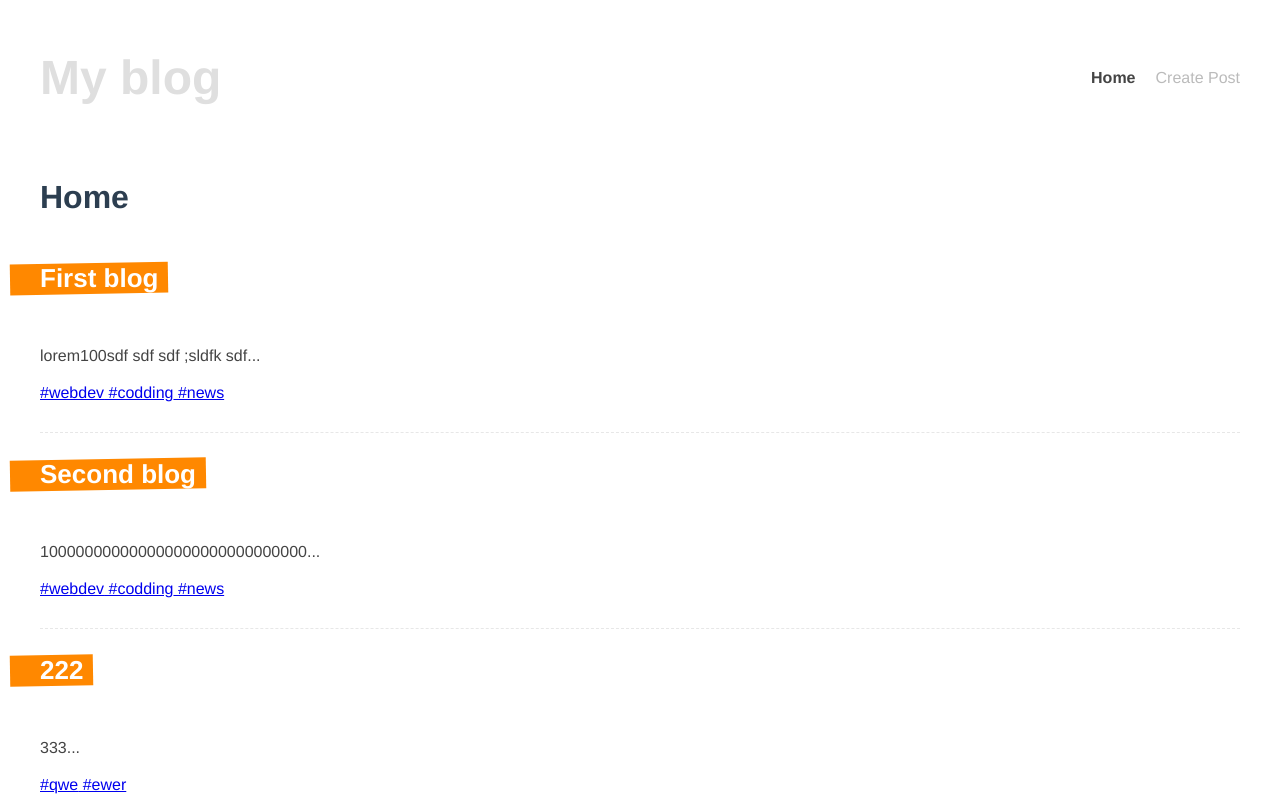
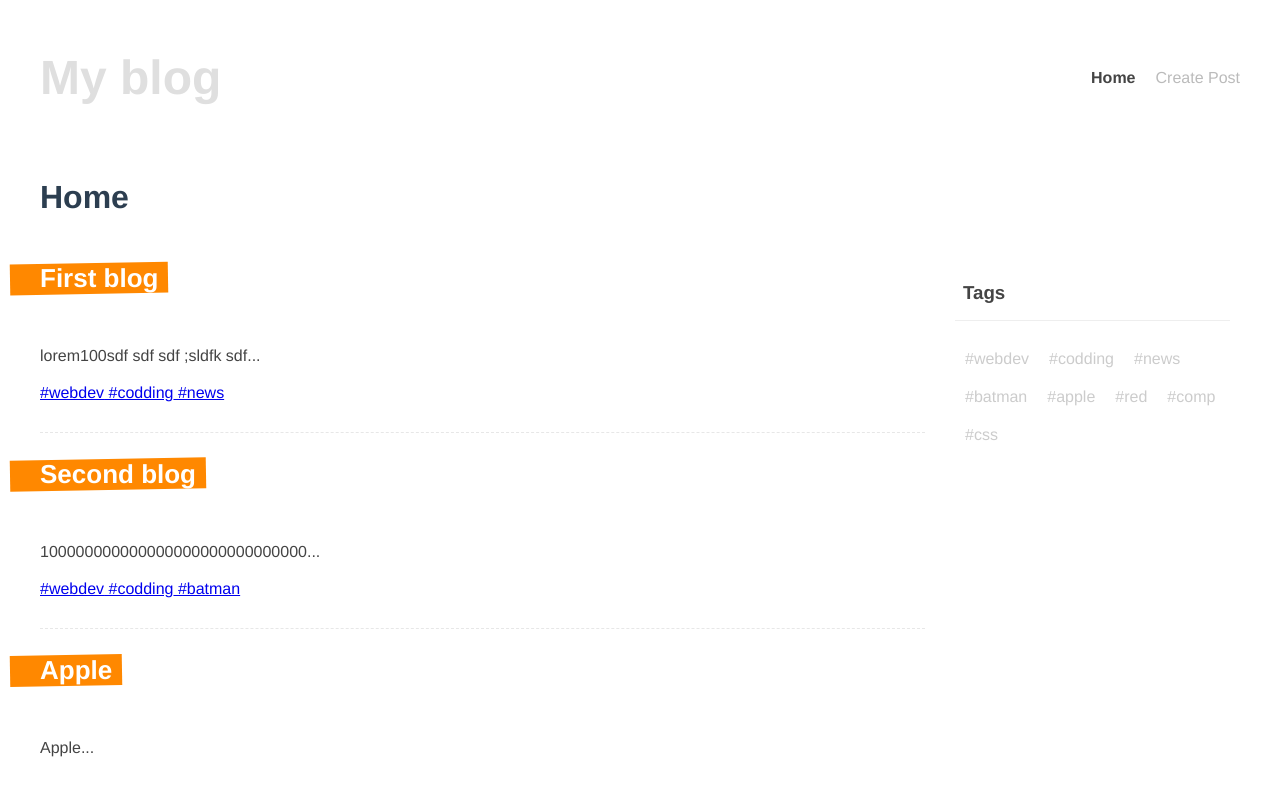
Before and after one commit to Kirill222/vue_composition_api, a Vue app: page / in a window 1280 px wide. Shown: the top 800 px of the page. Built offline with nearby package versions, Linux system fonts and the light colour scheme; data requests are answered from the project's data file.

Commit message:
19 Tag cloud created. Needs to be modified

```diff
--- a/data/db.json
+++ b/data/db.json
@@ -17,23 +17,31 @@
       "tags": [
         "webdev",
         "codding",
-        "news"
+        "batman"
       ]
     },
     {
-      "title": "222",
-      "body": "333",
+      "title": "Apple",
+      "body": "Apple",
+      "tags": [],
+      "id": 3
+    },
+    {
+      "title": "www",
+      "body": "www",
       "tags": [
-        "qwe",
-        "ewer"
+        "apple",
+        "red",
+        "comp",
+        "css"
       ],
       "id": 4
     },
     {
-      "title": "sds",
-      "body": "sdsdsd",
+      "title": "444",
+      "body": "444",
       "tags": [
-        "asdasd"
+        "css"
       ],
       "id": 5
     }
--- /dev/null
+++ b/src/components/TagCloud.vue
@@ -0,0 +1,53 @@
+<template>
+  <div class="tag-cloud">
+      <h3>Tags</h3>
+      <div v-for="tag in tags" :key="tag">
+          <router-link :to="{name: 'Tag', params: {tag: tag}}">
+              #{{tag}}
+          </router-link>
+      </div>
+  </div>
+</template>
+
+<script>
+import useTags from '../composables/useTags.js'
+
+export default {
+    props: ['posts'],
+    setup(props) {
+        const {tags} = useTags(props.posts)
+        console.log(tags)
+
+        return {tags}
+    }
+}
+</script>
+
+<style>
+
+.tag-cloud {
+    padding: 10px;
+}
+
+.tag-cloud h3 {
+    border-bottom: 1px solid #eee;
+    padding: 16px 8px;
+    color: #444;
+}
+
+.tag-cloud div {
+    display: inline-block;
+    padding: 10px;
+}
+
+.tag-cloud a {
+    color: #ccc;
+    text-decoration: none;
+}
+
+.tag-cloud a.router-link-active {
+    color: #ff8800;
+    font-weight: bold;
+}
+
+</style>
--- /dev/null
+++ b/src/composables/useTags.js
@@ -0,0 +1,21 @@
+//take in an array of posts
+//create a new tag set (SET is a special type of data in JS that does not allow duplicates)
+//add the tags of each post to the tag set
+//return a single array based on the set
+
+import { ref } from "@vue/reactivity"
+
+const useTags = (posts) => {
+    let tags = ref([])
+    const tagSet = new Set()
+
+    posts.forEach(post => {
+        post.tags.forEach(tag => tagSet.add(tag))
+    })
+
+    tags.value = [...tagSet]
+
+    return {tags}
+}
+
+export default useTags
--- a/src/router/index.js
+++ b/src/router/index.js
@@ -27,6 +27,7 @@
     path: '/tags/:tag',
     name: 'Tag',
     component: Tag,
+    props: true
   }
 ]
 
--- a/src/views/Home.vue
+++ b/src/views/Home.vue
@@ -1,9 +1,12 @@
 <template>
   <div class="home">
     <h1>Home</h1>
+
     <div v-if="error" style="color: red;">{{error}}</div>
-    <div v-if="posts.length">
+
+    <div v-if="posts.length" class="layout">
       <PostList :posts="posts" />
+      <TagCloud :posts="posts"/>
     </div>
     <div v-else>
       <Spinner />
@@ -14,18 +17,17 @@
 <script>
 import Spinner from '../components/Spinner.vue'
 import PostList from '../components/PostList.vue'
+import TagCloud from '../components/TagCloud.vue'
 import getPosts from '../composables/getPosts'
 
 export default {
   name: 'Home',
-  components: { PostList, Spinner },
+  components: { PostList, Spinner, TagCloud },
   setup() {
 
     const {posts, error, load} = getPosts()
 
     load()
-
-    console.log(posts)
 
     return {posts, error}
 
@@ -41,4 +43,10 @@
   padding: 10px;
 }
 
+.layout {
+  display: grid;
+  grid-template-columns: 3fr 1fr;
+  gap: 20px;
+}
+
 </style>
--- a/src/views/Tag.vue
+++ b/src/views/Tag.vue
@@ -1,9 +1,10 @@
 <template>
   <div class="tag">
-      <div v-if="error">{{error}}</div>
+      <div v-if="error" style="color: red;">{{error}}</div>
 
-      <div v-if="postsWithTag.length">
+      <div v-if="posts.length" class="layout">
           <PostList :posts="postsWithTag" />
+          <TagCloud :posts="posts" />
       </div>
       <div v-else>
           <Spinner />
@@ -14,14 +15,15 @@
 <script>
 import { computed, ref } from '@vue/reactivity'
 import {useRoute} from 'vue-router'
-
 import Spinner from '../components/Spinner.vue'
 import PostList from '../components/PostList.vue'
+import TagCloud from '../components/TagCloud.vue'
 import getPosts from '../composables/getPosts.js'
 
 
 export default {
-    components: {PostList, Spinner},
+
+    components: {PostList, Spinner, TagCloud},
     setup() {
         const route = useRoute()
         const tag = route.params.tag
@@ -36,12 +38,18 @@
             })
         })
 
-        return {error, postsWithTag}
+        console.log(postsWithTag)
 
-    }
+        return {posts, error, postsWithTag}
+    },
+
 }
 </script>
 
 <style>
-
+.tag {
+    max-width: 1200px;
+    margin: 0 auto;
+    padding: 10px;
+}
 </style>
```
